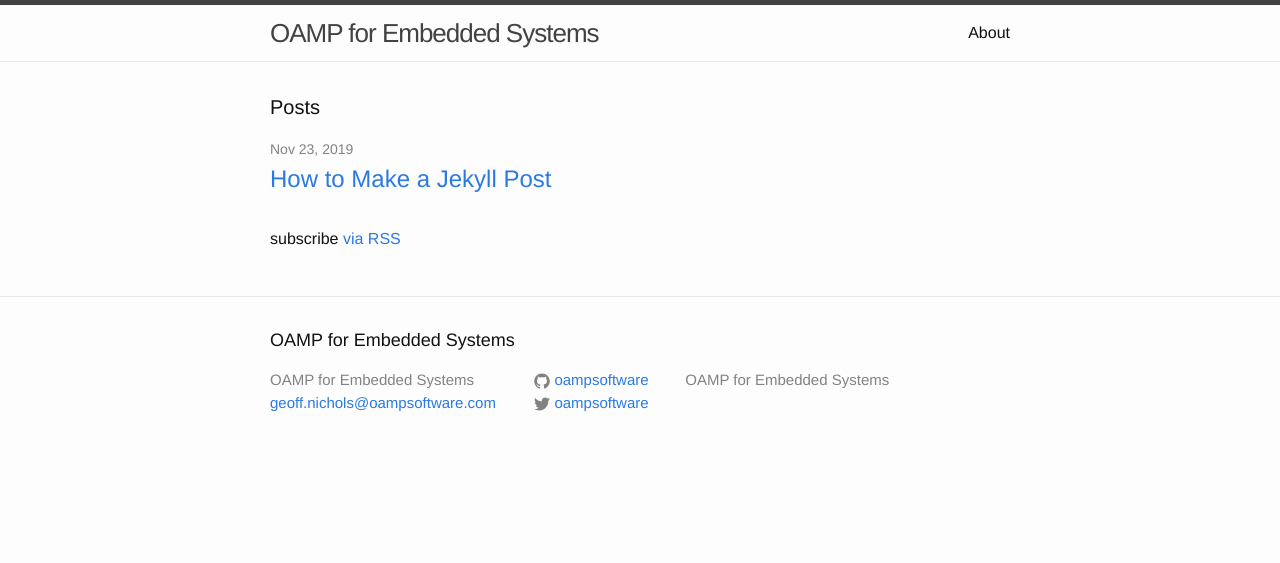
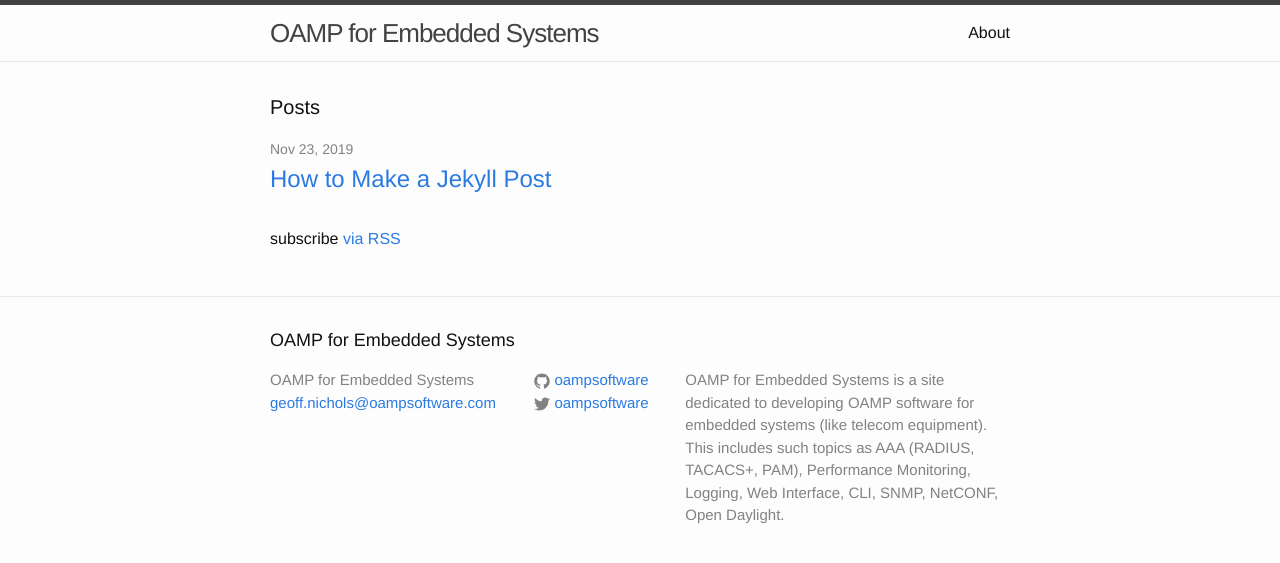
Before and after one commit to oampsoftware/blog, a Jekyll site: the page built from docs/index.html, in a window 1280 px wide. Shown: the top 563 px of the page. Built offline with Jekyll 4.4.1, drawn with Linux system fonts in a browser that asks for light colours.

Commit message:
Update _config.yml

```diff
--- a/docs/_config.yml
+++ b/docs/_config.yml
@@ -2,7 +2,10 @@
 title: OAMP for Embedded Systems
 email: geoff.nichols@oampsoftware.com
 description: > # this means to ignore newlines until "baseurl:"
-  OAMP for Embedded Systems
+  OAMP for Embedded Systems is a site dedicated to developing OAMP
+  software for embedded systems (like telecom equipment). This includes
+  such topics as AAA (RADIUS, TACACS+, PAM), Performance Monitoring, Logging,
+  Web Interface, CLI, SNMP, NetCONF, Open Daylight.
 baseurl: "/blog" # the subpath of your site, e.g. /blog/
 url: "http://oampsoftware.github.io" # the base hostname & protocol for your site
 twitter_username: oampsoftware
```
